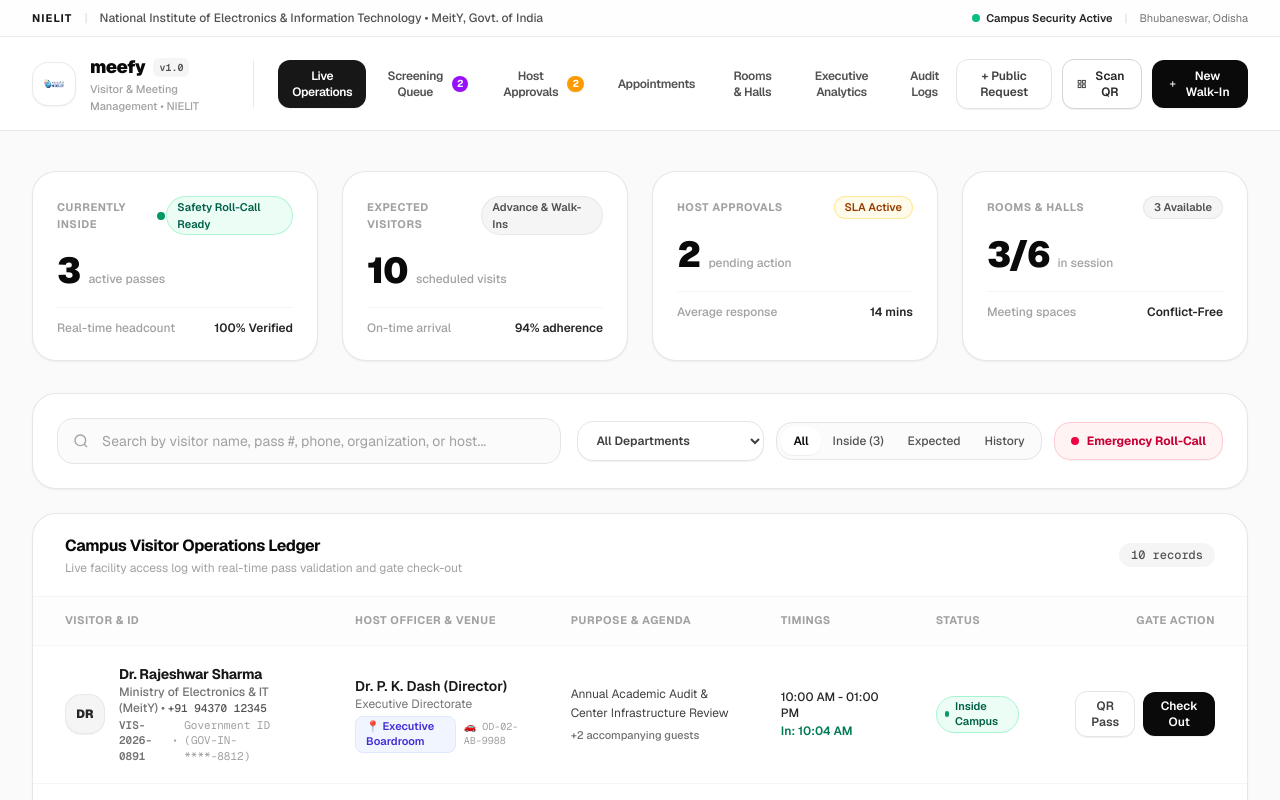
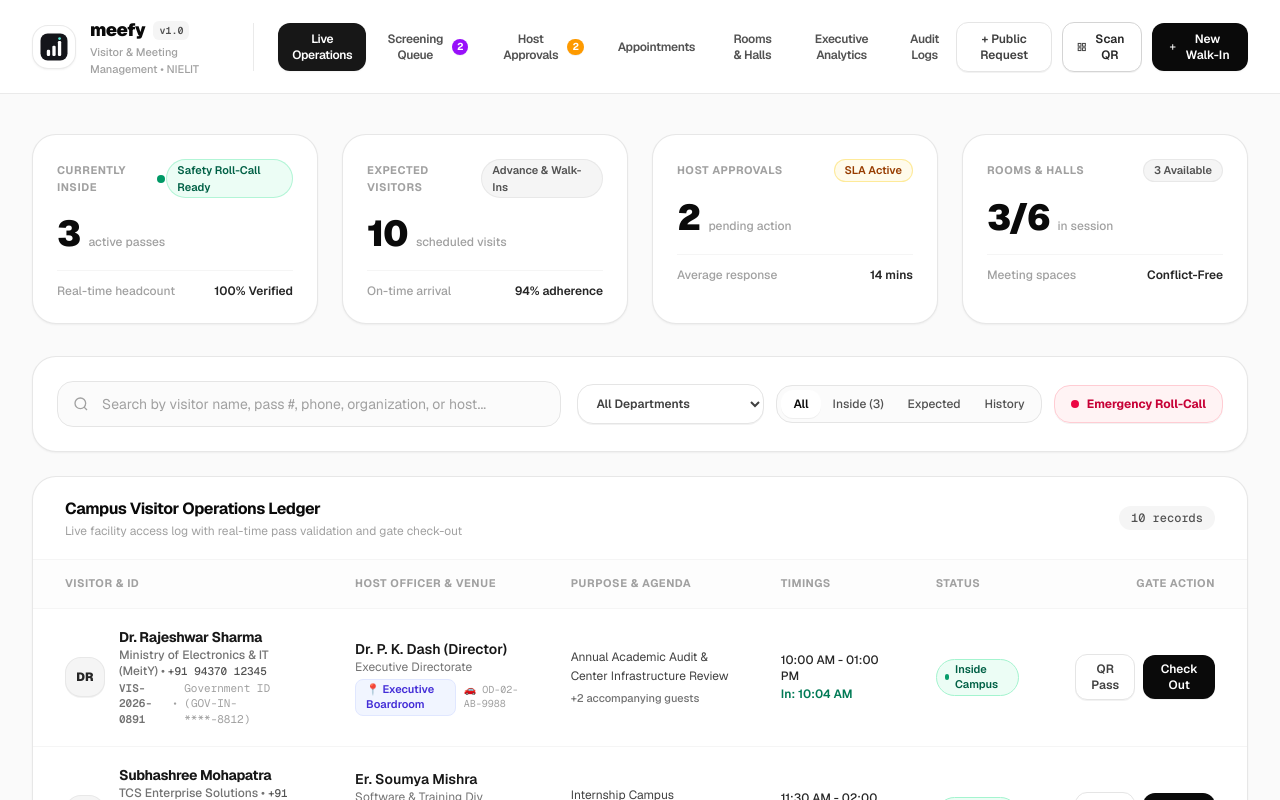
Before and after one commit to Satya-geek7/VisitFlow-Meefy, a Next.js app in the folder meefy/: page / in a window 1280 px wide. Shown: the top 800 px of the page. Built offline with nearby package versions, Linux system fonts and the light colour scheme.

Commit message:
Logo change

```diff
--- a/meefy/components/layout/Header.tsx
+++ b/meefy/components/layout/Header.tsx
@@ -30,10 +30,10 @@
           <div className="flex items-center space-x-3.5">
             <div className="flex h-11 w-11 shrink-0 items-center justify-center overflow-hidden rounded-2xl bg-white border border-neutral-200/80 p-1.5 shadow-xs">
               <Image
-                src="/images/NIELIT.png"
-                alt="NIELIT Logo"
-                width={76}
-                height={76}
+                src="/images/logo.svg"
+                alt="meefy logo"
+                width={88}
+                height={88}
                 className="object-contain"
                 priority
               />
@@ -126,18 +126,16 @@
             <button
               key={tab.key}
               onClick={() => onTabChange(tab.key)}
-              className={`flex items-center space-x-1.5 rounded-xl px-3 py-1.5 text-xs font-semibold shrink-0 transition-all ${
-                isActive
-                  ? "bg-neutral-900 text-white shadow-xs"
-                  : "bg-white border border-neutral-200/80 text-neutral-600 hover:bg-neutral-100"
-              }`}
+              className={`flex items-center space-x-1.5 rounded-xl px-3 py-1.5 text-xs font-semibold shrink-0 transition-all ${isActive
+                ? "bg-neutral-900 text-white shadow-xs"
+                : "bg-white border border-neutral-200/80 text-neutral-600 hover:bg-neutral-100"
+                }`}
             >
               <span>{tab.label}</span>
               {Boolean(tab.badge && tab.badge > 0) && (
                 <span
-                  className={`flex h-4 min-w-4 items-center justify-center rounded-full px-1 text-[9px] font-bold text-white ${
-                    tab.badgeColor || "bg-neutral-800"
-                  }`}
+                  className={`flex h-4 min-w-4 items-center justify-center rounded-full px-1 text-[9px] font-bold text-white ${tab.badgeColor || "bg-neutral-800"
+                    }`}
                 >
                   {tab.badge}
                 </span>
--- a/meefy/components/layout/TopBanner.tsx
+++ /dev/null
@@ -1,30 +0,0 @@
-import React from "react";
-
-export function TopBanner() {
-  return (
-    <div className="border-b border-neutral-200/80 bg-white/80 px-4 sm:px-6 lg:px-8 py-2.5 text-xs text-neutral-500 backdrop-blur-xs">
-      <div className="mx-auto flex max-w-7xl items-center justify-between">
-        <div className="flex items-center space-x-3">
-          <span className="font-bold tracking-widest text-neutral-900 uppercase text-[11px]">
-            NIELIT
-          </span>
-          <span className="text-neutral-300">|</span>
-          <span className="hidden sm:inline font-medium text-neutral-600">
-            National Institute of Electronics & Information Technology • MeitY, Govt. of India
-          </span>
-          <span className="sm:hidden font-medium text-neutral-600">
-            NIELIT Bhubaneswar
-          </span>
-        </div>
-        <div className="flex items-center space-x-3 text-[11px]">
-          <span className="flex items-center space-x-1.5">
-            <span className="h-2 w-2 rounded-full bg-emerald-500 animate-pulse"></span>
-            <span className="font-semibold text-neutral-800">Campus Security Active</span>
-          </span>
-          <span className="text-neutral-300 hidden md:inline">|</span>
-          <span className="text-neutral-500 hidden md:inline">Bhubaneswar, Odisha</span>
-        </div>
-      </div>
-    </div>
-  );
-}
--- a/meefy/components/visitor/VisitorDashboard.tsx
+++ b/meefy/components/visitor/VisitorDashboard.tsx
@@ -14,7 +14,6 @@
 import { INITIAL_AUDIT_LOGS } from "@/data/auditLogs";
 import { generatePassNumber, formatTime } from "@/lib/utils";
 
-import { TopBanner } from "@/components/layout/TopBanner";
 import { Header } from "@/components/layout/Header";
 import { MetricCard } from "@/components/common/MetricCard";
 import { NotificationToast, ToastMessage } from "@/components/common/NotificationToast";
@@ -361,8 +360,7 @@
 
   return (
     <div className="min-h-screen bg-[#fafafa] text-neutral-900 selection:bg-neutral-900 selection:text-white">
-      {/* 1. Official NIELIT Top Banner */}
-      <TopBanner />
+
 
       {/* 2. Header & Tab Navigation */}
       <Header
```
Also changed, not shown: meefy/public/images/logo.svg (added).
